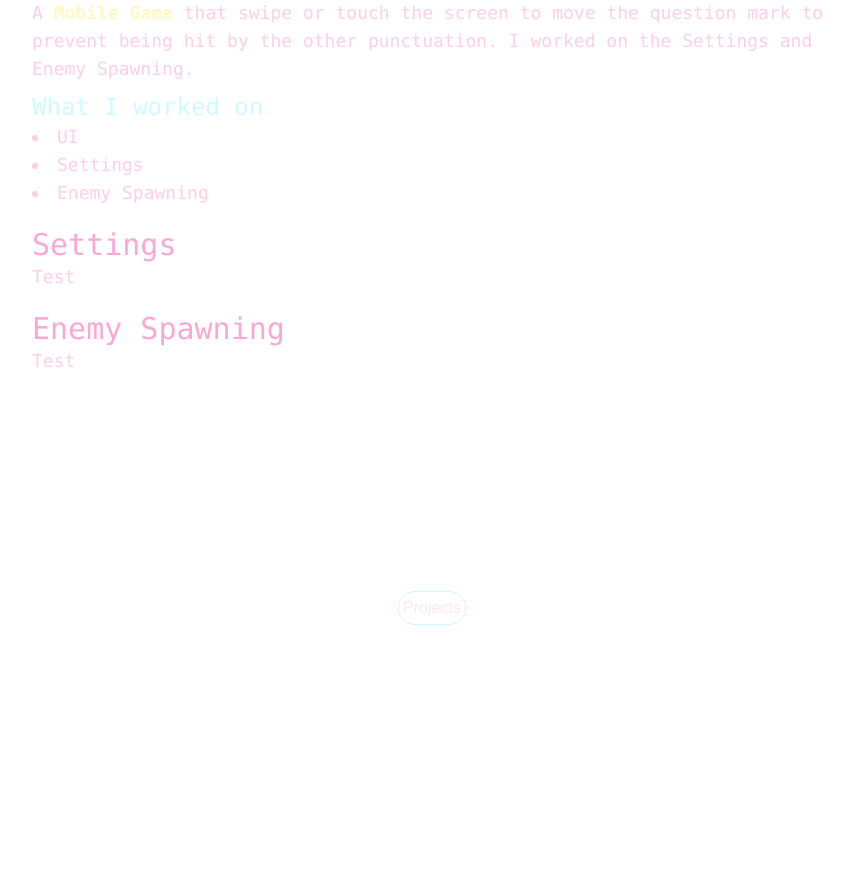
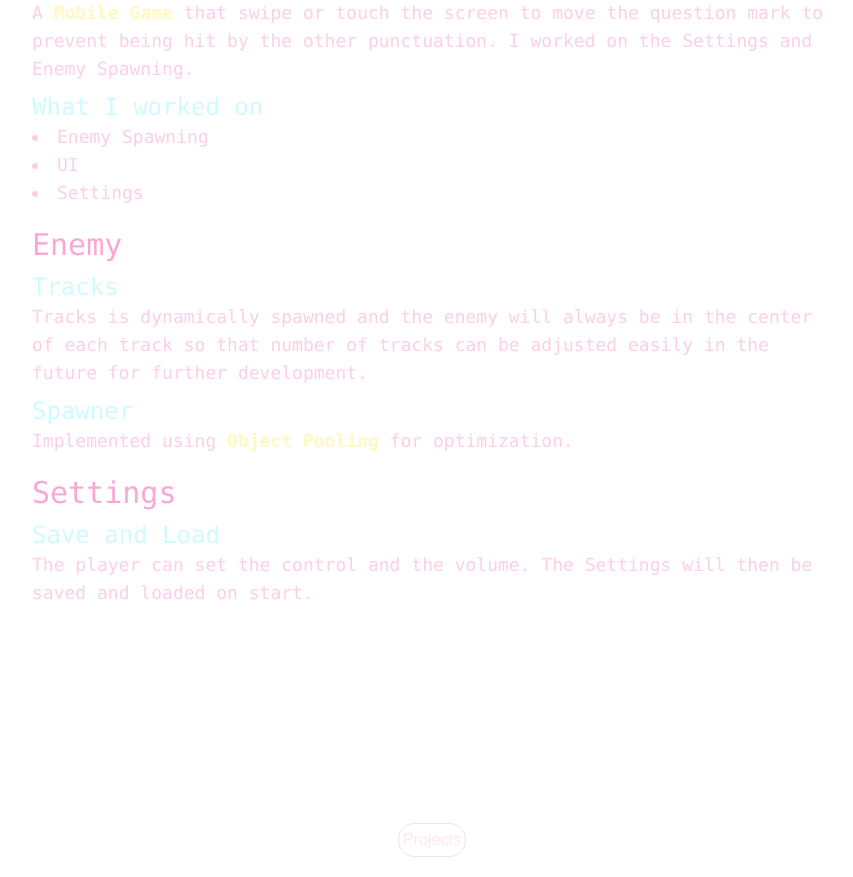
Before and after one commit to JustinLTH3/Portfolio, a Next.js app: page /Portfolio/Punctuation in a window 1280 px wide. Shown: the part 771-1648 px from the top of the page, without its empty margins (208-1061 px from the left). Before the commit the page ends 1416 px from the top, so only its background shows below. Built offline with nearby package versions, Linux system fonts and the light colour scheme.

Commit message:
Add some gif of the projects and slightly change the design.

```diff
--- a/src/app/DeadAim/page.tsx
+++ b/src/app/DeadAim/page.tsx
@@ -34,15 +34,6 @@ export default function Page() {
                     </ul>
                 </div>
                 <div id="Weapon" className="w-full pt-5">
-                    <h2>Weapon</h2>
-                    <h3>Replicated VFX & SFX</h3>
-                    <p>Used <b>Multicast RPC</b> to spawn
-                        sound component and Niagara component on both Client and Host.
-                    </p>
-                    <h3>Fire & Reload</h3>
-                    <p>Used <b>Server RPC</b> to ensure only the
-                        host has authority to calculate who is hit.
-                    </p>
                     <h3 className="w-full">Headshot Mechanics</h3>
                     <div className="flex flex-col lg:flex-row items-center">
                         <div className="h-[225px] w-full lg:w-1/2 mr-2 relative items-center">
@@ -67,16 +58,52 @@ export default function Page() {
                     <p>Trace hit to the skeletal mesh to get the hit bone and check if it is
                         head.
                     </p>
+                    <h2>Weapon</h2>
+                    <h3>Blueprint</h3>
+                    <p>The component class is intended to be the inherited from different weapon that have different
+                        statistic and mesh so that making new weapon can be done easily by creating new blueprint class
+                        and tweak the values.
+                    </p>
+                    <h3>Replicated VFX & SFX</h3>
+                    <p>Used <b>Multicast RPC</b> to spawn
+                        sound component and Niagara component on both Client and Host.
+                    </p>
+                    <h3>Fire & Reload</h3>
+                    <p>Used <b>Server RPC</b> to ensure only the
+                        host has authority to calculate who is hit.
+                    </p>
                 </div>
                 <div id="Character" className="w-full pt-5">
                     <h2>Character</h2>
                     <h3>Handle Death</h3>
+                    <div className="flex flex-col lg:flex-row items-center">
+                        <div className="h-[225px] w-full lg:w-1/2 my-2 relative items-center">
+                            <Image
+                                src={"/Portfolio/DeadAimDeath.gif"}
+                                alt={"Death"}
+                                sizes={"100vw"}
+                                fill
+                                className="object-contain border-[1px] rounded-lg"
+                            />
+                        </div>
+                    </div>
                     <p>When the player character die, a delegate in the health component is broadcast so that
                         callback functions like reset round can be called.</p>
                 </div>
                 <div id="Game loop" className="w-full pt-5">
                     <h2>Game loop</h2>
                     <h3>Round</h3>
+                    <div className="flex flex-col lg:flex-row items-center">
+                        <div className="h-[225px] w-full lg:w-1/2 my-2 relative items-center">
+                        <Image
+                                src={"/Portfolio/DeadAimBleeding.gif"}
+                                alt={"Death"}
+                                sizes={"100vw"}
+                                fill
+                                className="object-contain border-[1px] rounded-lg"
+                            />
+                        </div>
+                    </div>
                     <p>Every round has a timer that last for a minute, then when time runs out, the player will
                         receive
                         10 damage every 0.5 second until one player is dead. If both player die at the same time,
--- a/src/app/Punctuation/page.tsx
+++ b/src/app/Punctuation/page.tsx
@@ -28,18 +28,23 @@ export default function Page() {
                     </p>
                     <h3>What I worked on</h3>
                     <ul className="list-disc list-inside">
+                        <li>Enemy Spawning</li>
                         <li>UI</li>
                         <li>Settings</li>
-                        <li>Enemy Spawning</li>
                     </ul>
                 </div>
                 <div className="w-full pt-5">
-                    <h2>Settings</h2>
-                    <p>Test</p>
+                    <h2>Enemy</h2>
+                    <h3>Tracks</h3>
+                    <p>Tracks is dynamically spawned and the enemy will always be in the center of each track so that
+                        number of tracks can be adjusted easily in the future for further development.</p>
+                    <h3>Spawner</h3>
+                    <p>Implemented using <b>Object Pooling</b> for optimization.</p>
                 </div>
                 <div className="w-full pt-5">
-                    <h2>Enemy Spawning</h2>
-                    <p>Test</p>
+                    <h2>Settings</h2>
+                    <h3>Save and Load</h3>
+                    <p>The player can set the control and the volume. The Settings will then be saved and loaded on start.</p>
                 </div>
             </div>
         </div>
--- a/src/app/layout.tsx
+++ b/src/app/layout.tsx
@@ -38,7 +38,7 @@ export default function RootLayout({
         <div className="h-[200px]"/>
         <footer className="row-start-3 flex gap-6 flex-wrap items-center justify-center pb-5 pt-4">
             <Link
-                className="flex items-center gap-2 hover:scale-110 border-cyan-100 border-[1px] rounded-2xl p-1 transition"
+                className="flex items-center gap-2 hover:scale-110 hover:border-cyan-100 border-[1px] rounded-2xl p-1 transition"
                 href="/#Projects"
                 rel="noopener noreferrer"
             >
--- a/src/app/page.tsx
+++ b/src/app/page.tsx
@@ -6,11 +6,10 @@ export default function Home() {
             className="items-center justify-items-center min-h-screen font-mono">
             <main className="flex flex-col text-center items-center sm:items-start">
                 <div className="w-full flex flex-col items-center group">
-                    <h1 className="w-full justify-centere">Tsz Him Lai</h1>
+                    <h1 className="w-full justify-centere">About Me</h1>
                     <p className="lg:w-1/2 w-3/4 text-center rounded-lg border-[1px] py-2 text-pink-100 group-hover:border-cyan-200">
-                        I am a third year Games Programming student at De Montfort University who is devoted to learn
-                        new knowledge and skills to develop capabilities and wider vision to solve problems with
-                        suitable solutions.
+                        I am Games Programming student at De Montfort University who is devoted to learn
+                        new knowledge and skills to solve problems with reusability in mind.
                     </p>
                 </div>
                 <div className="group w-full flex justify-center flex-col items-center">
```
Also changed, not shown: 2 other files (tests, documents, lock files or other folders).
